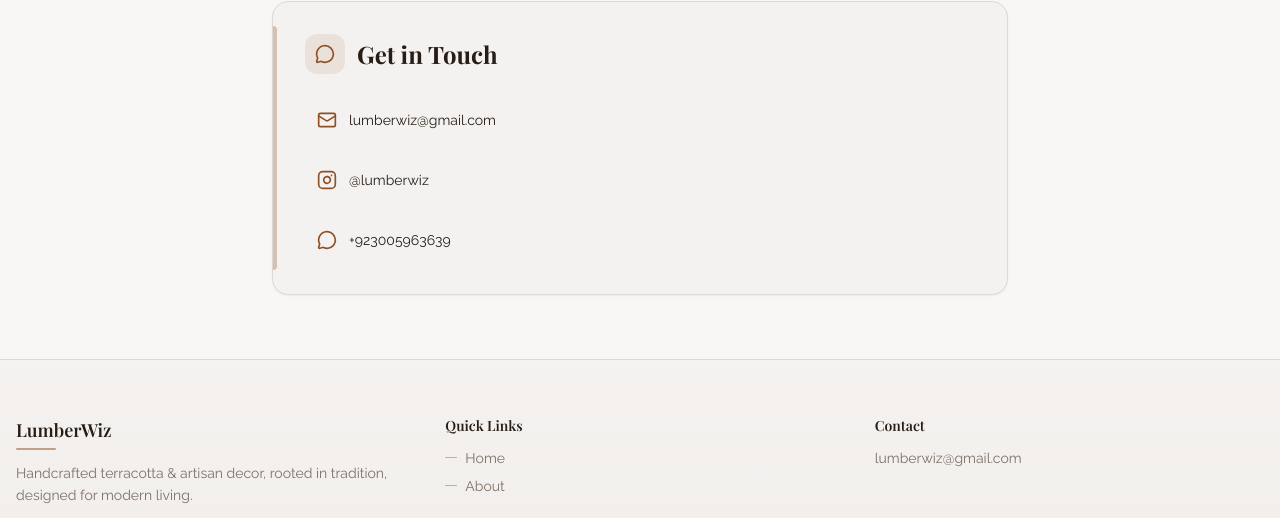
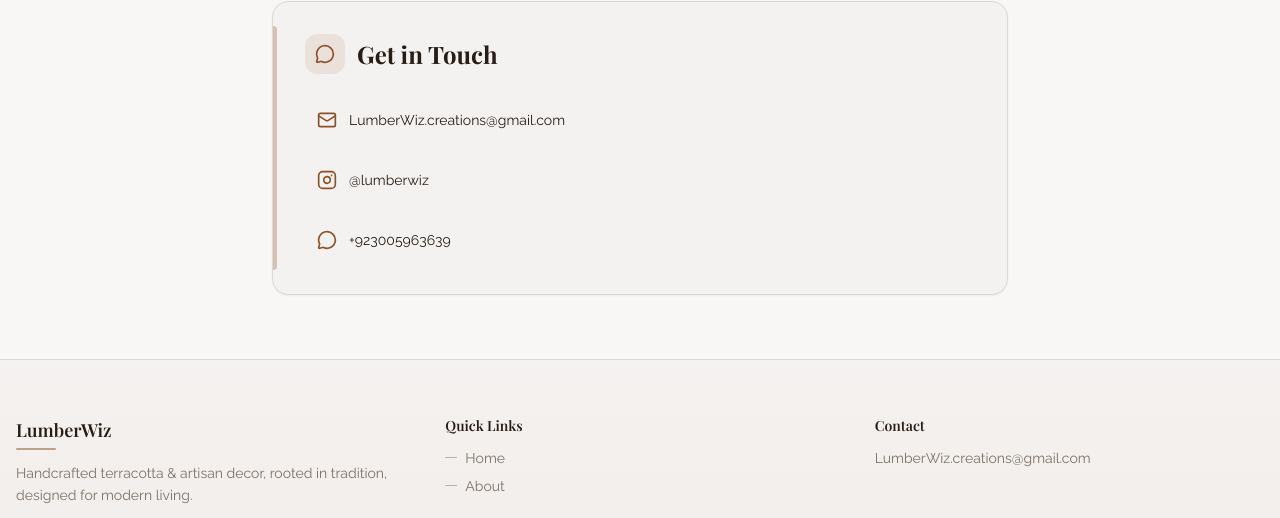
Before and after one commit to mrayyan6/lumberwiz-2.0, a Next.js app: page /about in a window 1280 px wide. Shown: the part 1577-2095 px from the top of the page. Built offline with nearby package versions, Linux system fonts and the light colour scheme.

Commit message:
email changed

```diff
--- a/app/about/page.tsx
+++ b/app/about/page.tsx
@@ -136,11 +136,11 @@ export default function AboutPage() {
 
           <div className="space-y-4">
             <a
-              href="mailto:lumberwiz@gmail.com"
+              href="mailto:LumberWiz.creations@gmail.com"
               className="flex items-center gap-3 rounded-lg p-3 transition-colors hover:bg-secondary/40"
             >
               <Mail className="h-5 w-5 shrink-0 text-primary" />
-              <span className="text-sm text-foreground">lumberwiz@gmail.com</span>
+              <span className="text-sm text-foreground">LumberWiz.creations@gmail.com</span>
             </a>
 
             <a
--- a/components/CartDrawer.tsx
+++ b/components/CartDrawer.tsx
@@ -7,7 +7,7 @@ import { motion, AnimatePresence } from "framer-motion";
 
 const WA_NUMBER = "923005963639";
 const IG_URL = "https://instagram.com/lumberwiz";
-const EMAIL = "lumberwiz@gmail.com";
+const EMAIL = "LumberWiz.creations@gmail.com";
 
 function buildWhatsAppLink(items: { name: string; quantity: number; price: number }[], total: number) {
   const lines = items
--- a/components/Footer.tsx
+++ b/components/Footer.tsx
@@ -37,7 +37,7 @@ export default function Footer() {
           {/* Contact */}
           <div>
             <h4 className="font-display text-sm font-semibold text-foreground">Contact</h4>
-            <p className="mt-3 text-sm text-muted-foreground">lumberwiz@gmail.com</p>
+            <p className="mt-3 text-sm text-muted-foreground">LumberWiz.creations@gmail.com</p>
           </div>
         </div>
 
```
